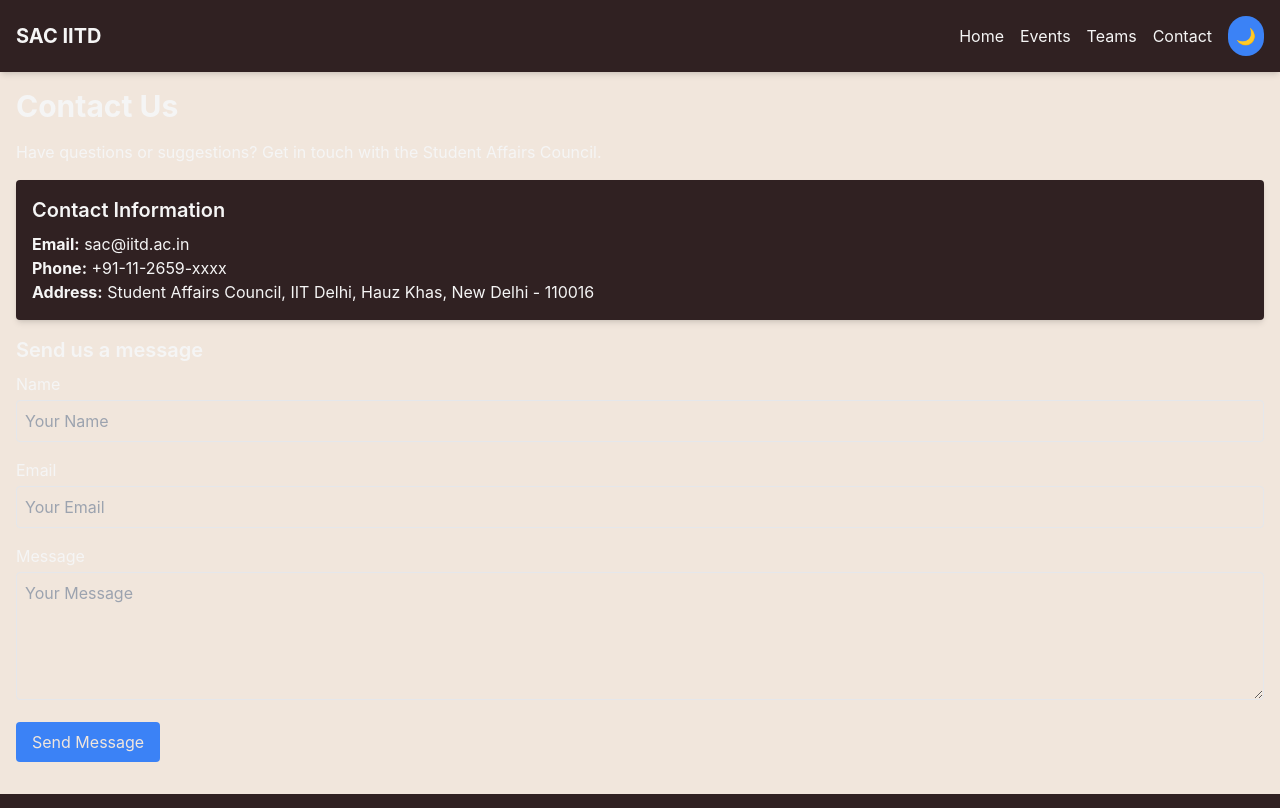
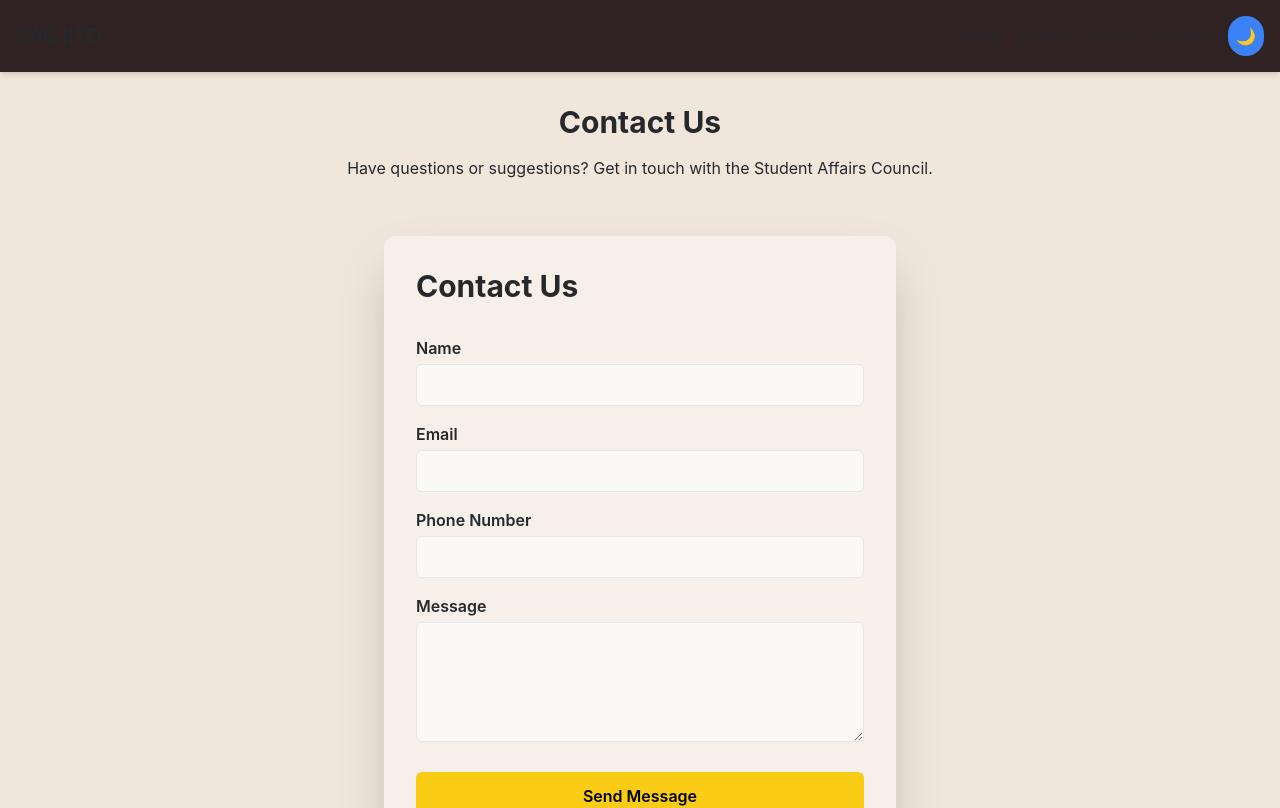
Before and after one commit to Ng0211/ng_update_team, a React (Vite) app: page /contact in a window 1280 px wide. Shown: the top 808 px of the page. Built offline with nearby package versions, Linux system fonts and the light colour scheme.

Commit message:
Add Contact Page

```diff
--- a/src/index.css
+++ b/src/index.css
@@ -17,19 +17,21 @@
   -moz-osx-font-smoothing: grayscale;
 
   --bg-color: #f1e6dc;
-  --text-color: #f5f5f5;
-  --text-color-sub: #d5d5d5;
+  --text-color: #26282c;
+  --text-color-sub: #858585;
   --card-bg: rgb(48, 33, 34);
   --primary: #3b82f6;
-  --text-color-secondary: #26282c;
+  --text-color-secondary: #ececec;
+  --btn-color: #dab900;
 }
 .dark {
   --bg-color: #111111;
-  --text-color: #f5f5f5;
-  --text-color-sub: #d5d5d5;
+  --text-color: #ececec;
+  --text-color-sub: #858585;
   --card-bg: #1f2937;
   --primary: #facc15;
-  --text-color-secondary: #eeeeee;
+  --text-color-secondary: #26282c;
+  --btn-color: #dab900;
 }
 
 body {
--- a/src/pages/Contact.jsx
+++ b/src/pages/Contact.jsx
@@ -1,51 +1,133 @@
 import React from 'react';
+import { useState } from 'react';
 
 function Contact() {
+  const [form, setForm] = useState({
+    name: "",
+    email: "",
+    phone: "",
+    message: "",
+  });
+    const [loading, setLoading] = useState(false);
+    const [confirmed, setConfirmed] = useState(false);
+
+
+  const handleChange = (e) => {
+    setForm({ ...form, [e.target.name]: e.target.value });
+  };
+
+  const handleSubmit = (e) => {
+    e.preventDefault();
+    setLoading(true);
+    // Simulate sending
+    setTimeout(() => {
+      setLoading(false);
+      // handle success here
+
+
+      setConfirmed(true);
+      setInterval(() => {
+        setConfirmed(false);}, 1000);
+    }, 2000);
+
+
+  };
   return (
-    <div className="container mx-auto p-4">
-      <h1 className="text-3xl font-bold mb-4 text-[var(--text-color)]">Contact Us</h1>
-      <p className="mb-4 text-[var(--text-color)]">
+    <div>
+      <h1 className="text-3xl font-bold mb-4 text-[var(--text-color)] flex justify-center mt-8">Contact Us</h1>
+      <p className="mb-2 text-[var(--text-color)] flex justify-center">
         Have questions or suggestions? Get in touch with the Student Affairs Council.
       </p>
-
-      <div className="bg-[var(--card-bg)] p-4 rounded mb-4 shadow-md">
-        <h2 className="text-xl font-semibold mb-2 text-[var(--text-color)]">Contact Information</h2>
-        <p className="text-[var(--text-color)]"><strong>Email:</strong> sac@iitd.ac.in</p>
-        <p className="text-[var(--text-color)]"><strong>Phone:</strong> +91-11-2659-xxxx</p>
-        <p className="text-[var(--text-color)]"><strong>Address:</strong> Student Affairs Council, IIT Delhi, Hauz Khas, New Delhi - 110016</p>
-      </div>
-
+    <div className="flex items-center justify-center bg-[var(--bg-color)] text-[var(--text-color)] p-4">
+      <form
+        onSubmit={handleSubmit}
+        className="bg-white/40 rounded-xl shadow-2xl p-8 w-full max-w-lg mt-8"
+      >
+        <h2 className="text-3xl font-bold mb-8 text-left">Contact Us</h2>
         <div className="mb-4">
-        <h2 className="text-xl font-semibold mb-2 text-[var(--text-color)]">Send us a message</h2>
-        <form className="space-y-4">
-          <div>
-            <label className="block mb-1 text-[var(--text-color)]">Name</label>
+          <label className="block mb-1 font-semibold" htmlFor="name">
+            Name
+          </label>
           <input
+            className="w-full px-4 py-2 rounded-md border outline-blue-400 bg-white/60 text-[var(--text-color)]"
             type="text"
-              className="w-full p-2 border rounded bg-[var(--bg-color)] text-[var(--text-color)]"
-              placeholder="Your Name"
+            id="name"
+            name="name"
+            value={form.name}
+            onChange={handleChange}
+            required
           />
         </div>
-          <div>
-            <label className="block mb-1 text-[var(--text-color)]">Email</label>
+        <div className="mb-4">
+          <label className="block mb-1 font-semibold" htmlFor="email">
+            Email
+          </label>
           <input
+            className="w-full px-4 py-2 rounded-md border bg-white/60 text-[var(--text-color)]"
             type="email"
-              className="w-full p-2 border rounded bg-[var(--bg-color)] text-[var(--text-color)]"
-              placeholder="Your Email"
+            id="email"
+            name="email"
+            value={form.email}
+            onChange={handleChange}
+            required
           />
         </div>
-          <div>
-            <label className="block mb-1 text-[var(--text-color)]">Message</label>
+        <div className="mb-4">
+          <label className="block mb-1 font-semibold" htmlFor="phone">
+            Phone Number
+          </label>
+          <input
+            className="w-full px-4 py-2 rounded-md border bg-white/60 text-[var(--text-color)]"
+            type="tel"
+            id="phone"
+            name="phone"
+            value={form.phone}
+            onChange={handleChange}
+          />
+        </div>
+        <div className="mb-6">
+          <label className="block mb-1 font-semibold" htmlFor="message">
+            Message
+          </label>
           <textarea
-              className="w-full p-2 border rounded h-32 bg-[var(--bg-color)] text-[var(--text-color)]"
-              placeholder="Your Message"
-            ></textarea>
+            className="w-full px-4 py-2 rounded-md border bg-white/60 min-h-[120px] text-[var(--text-color)]"
+            id="message"
+            name="message"
+            value={form.message}
+            onChange={handleChange}
+            required
+          />
         </div>
-          <button type="submit" className="bg-[var(--primary)] text-[var(--bg-color)] px-4 py-2 rounded hover:opacity-90 transition-opacity">
-            Send Message
+        <button
+  type="submit"
+  className={`w-full font-semibold py-3 rounded-md transition-colors flex items-center justify-center
+    ${confirmed ? "bg-lime-600 text-white" : "bg-yellow-400 hover:bg-yellow-500 text-black"}
+  `}
+  disabled={loading || confirmed}
+>
+  {loading ? (
+    <>
+      <svg className="animate-spin h-5 w-5 mr-2 text-black" xmlns="http://www.w3.org/2000/svg" fill="none" viewBox="0 0 24 24">
+        <circle className="opacity-25" cx="12" cy="12" r="10" stroke="currentColor" strokeWidth="4"></circle>
+        <path className="opacity-75" fill="currentColor" d="M4 12a8 8 0 018-8v8z"></path>
+      </svg>
+      Sending...
+    </>
+  ) : confirmed ? (
+    "Message Sent!"
+  ) : (
+    "Send Message"
+  )}
 </button>
       </form>
     </div>
+    <div className="flex justify-center mt-16"><div className="bg-[var(--card-bg)] p-4 rounded mb-4 shadow-md flex-row justify-center text-white text-center px-8 md:px-48 ">
+        <h2 className="text-xl font-semibold mb-2 ">Contact Information</h2>
+        <p className=""><strong>Email:</strong> sac@iitd.ac.in</p>
+        <p className=""><strong>Phone:</strong> +91-11-2659-xxxx</p>
+        <p className=""><strong>Address:</strong> Student Affairs Council, IIT Delhi, Hauz Khas, New Delhi - 110016</p>
+      </div></div>
+
     </div>
   );
 }
--- a/src/pages/Teams.jsx
+++ b/src/pages/Teams.jsx
@@ -372,7 +372,7 @@
   return (
     <div className="container mx-auto p-4 bg-[var(--bg-color)] flex flex-col items-center">
       <div className="w-full max-w-4xl flex flex-col items-center">
-        <h1 className="text-3xl font-bold text-center mb-8 text-[var(--text-color-secondary)] mt-8">SAC Team Members</h1>
+        <h1 className="text-3xl font-bold text-center mb-8 text-[var(--text-color)] mt-8">SAC Team Members</h1>
         <div className="w-100 grid grid-cols-1 sm:grid-cols-2 lg:grid-cols-2 gap-8 justify-items-center m-4">
           {team.slice(0,2).map((person, idx) => (
             <Card key={idx} {...person} />
@@ -380,7 +380,7 @@
         </div>
       </div>
       <div className="w-full max-w-4xl flex flex-col items-center">
-        <h1 className="text-3xl font-bold text-center mb-8 text-[var(--text-color-secondary)] mt-8">Secretaries</h1>
+        <h1 className="text-3xl font-bold text-center mb-8 text-[var(--text-color)] mt-8">Secretaries</h1>
         <div className="w-100 grid grid-cols-1 sm:grid-cols-2 lg:grid-cols-3 gap-8 justify-items-center m-4">
           {team.slice(2,16).map((person, idx) => (
             <Card key={idx} {...person} />
@@ -388,7 +388,7 @@
         </div>
       </div>
       <div className="w-full max-w-4xl flex flex-col items-center">
-        <h1 className="text-3xl font-bold text-center mb-8 text-[var(--text-color-secondary)] mt-8">Post Graduate Team</h1>
+        <h1 className="text-3xl font-bold text-center mb-8 text-[var(--text-color)] mt-8">Post Graduate Team</h1>
         <div className="w-100 grid grid-cols-1 sm:grid-cols-2 lg:grid-cols-3 gap-8 justify-items-center m-4">
           {team.slice(16, 32).map((person, idx) => (
             <Card key={idx} {...person} />
@@ -396,7 +396,7 @@
         </div>
       </div>
       <div className="w-full max-w-4xl flex flex-col items-center">
-        <h1 className="text-3xl font-bold text-center mb-8 text-[var(--text-color-secondary)] mt-8">Design and Tech Team</h1>
+        <h1 className="text-3xl font-bold text-center mb-8 text-[var(--text-color)] mt-8">Design and Tech Team</h1>
         <div className="w-100 grid grid-cols-1 sm:grid-cols-2 lg:grid-cols-3 gap-8 justify-items-center m-4">
           {team.slice(32,35).map((person, idx) => (
             <Card key={idx} {...person} />
```
Lines whose indentation alone changed are shown as unchanged.
